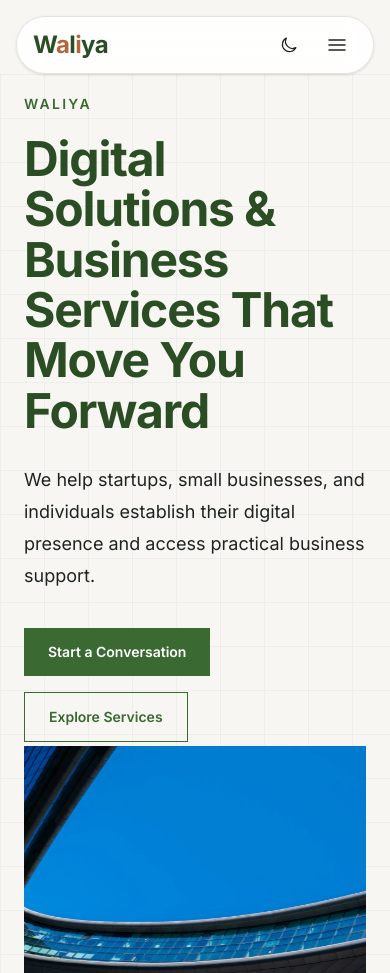
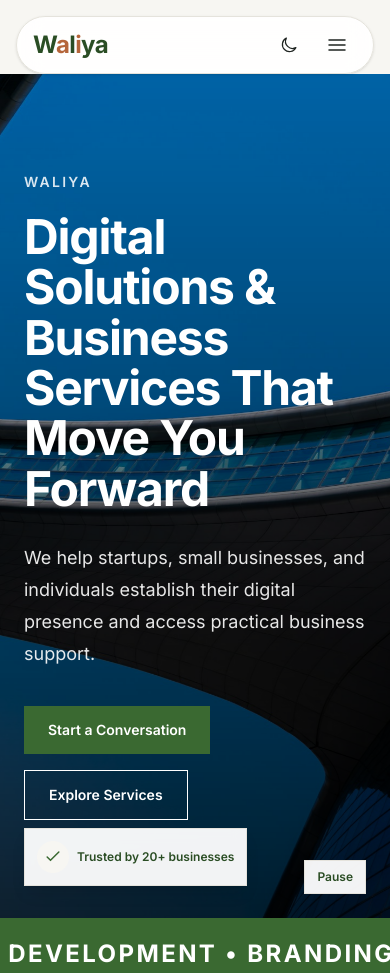
Before and after one commit to sinatrait/waliya-site, an Astro site: page / in a window 390 px wide. Shown: the top 973 px of the page. Built offline with nearby package versions, Linux system fonts and the light colour scheme; Astro itself is replaced by a stand-in of ours.

Commit message:
Mobile only full screen hero overlay

```diff
--- a/src/components/Hero.astro
+++ b/src/components/Hero.astro
@@ -33,31 +33,31 @@ const slides = [
 
 <section
 	id="hero-carousel"
-	class="hero-grid relative isolate bg-[#F7F6F2] dark:bg-dark-page"
+	class="hero-grid relative isolate min-h-[100svh] bg-[#F7F6F2] dark:bg-dark-page md:min-h-0"
 	role="region"
 	aria-roledescription="carousel"
 	aria-label="Featured services"
 >
-	<div class="mx-auto grid min-h-[80vh] max-w-7xl items-center gap-12 px-6 py-16 md:grid-cols-2 md:gap-16 md:py-24">
-		<div class="fade-up relative z-10 min-h-[560px] md:ml-4 md:min-h-[520px]" style="animation-delay: 100ms">
+	<div class="relative mx-auto grid min-h-[100svh] w-full max-w-7xl grid-cols-1 items-center md:min-h-[80vh] md:grid-cols-2 md:gap-16 md:px-6 md:py-24">
+		<div class="fade-up relative z-10 flex min-h-[100svh] flex-col justify-center px-6 py-20 md:ml-4 md:min-h-[520px] md:px-0 md:py-0" style="animation-delay: 100ms">
 			{slides.map((slide, index) => (
 				<div
 					id={`hero-copy-${slide.id}`}
 					class:list={[
-						"hero-copy-slide absolute inset-0 flex flex-col justify-center transition-opacity duration-1000 ease-in-out",
+						"hero-copy-slide absolute inset-0 flex flex-col justify-center px-6 py-20 transition-opacity duration-1000 ease-in-out md:px-0 md:py-0",
 						index === 0 ? "opacity-100" : "opacity-0",
 					]}
 					aria-hidden={index === 0 ? "false" : "true"}
 					data-active={index === 0 ? "true" : "false"}
 					inert={index !== 0}
 				>
-					<p class="mb-5 text-sm font-semibold uppercase tracking-[0.16em] text-primary-green dark:text-dark-green">
+					<p class="mb-5 text-sm font-semibold uppercase tracking-[0.16em] text-white/85 md:text-primary-green dark:md:text-dark-green">
 						Waliya
 					</p>
-					<h1 class="max-w-3xl text-5xl font-extrabold leading-[1.05] tracking-tight text-primary-dark dark:text-dark-text md:text-7xl">
+					<h1 class="max-w-3xl text-5xl font-extrabold leading-[1.05] tracking-tight text-white md:text-7xl md:text-primary-dark dark:md:text-dark-text">
 						{slide.headline}
 					</h1>
-					<p class="mt-7 max-w-xl text-lg leading-8 text-text">
+					<p class="mt-7 max-w-xl text-lg leading-8 text-white/90 md:text-text">
 						{slide.subheadline}
 					</p>
 					<div class="mt-9 flex flex-wrap gap-4">
@@ -69,7 +69,7 @@ const slides = [
 						</a>
 						<a
 							href="/services"
-							class="inline-flex items-center justify-center border border-primary-green px-6 py-3.5 text-sm font-semibold text-primary-green transition-colors hover:bg-primary-green hover:text-white dark:border-dark-green dark:text-dark-green dark:hover:bg-dark-green dark:hover:text-dark-page"
+							class="inline-flex items-center justify-center border border-white px-6 py-3.5 text-sm font-semibold text-white transition-colors hover:bg-white hover:text-primary-dark md:border-primary-green md:text-primary-green md:hover:bg-primary-green md:hover:text-white dark:md:border-dark-green dark:md:text-dark-green dark:md:hover:bg-dark-green dark:md:hover:text-dark-page"
 						>
 							Explore Services
 						</a>
@@ -78,8 +78,8 @@ const slides = [
 			))}
 		</div>
 
-		<div class="fade-up relative z-10 md:ml-4" style="animation-delay: 500ms">
-			<div class="hero-image-frame relative aspect-[4/5] overflow-hidden bg-[#E5E3DC] dark:bg-dark-border md:aspect-[5/6]">
+		<div class="fade-up absolute inset-0 z-0 h-full w-full md:relative md:inset-auto md:z-auto md:ml-4 md:h-auto md:w-auto" style="animation-delay: 500ms">
+			<div class="hero-image-frame relative h-full w-full overflow-hidden bg-[#E5E3DC] dark:bg-dark-border md:aspect-[5/6] md:h-auto md:w-auto">
 				{slides.map((slide, index) => (
 					<div
 						class:list={[
@@ -98,6 +98,10 @@ const slides = [
 						/>
 					</div>
 				))}
+				<div
+					class="absolute inset-0 z-0 bg-gradient-to-t from-black/80 via-black/50 to-black/20 md:hidden"
+					aria-hidden="true"
+				></div>
 				<button
 					type="button"
 					class="hero-rotation-toggle absolute bottom-6 right-6 z-10 border border-[#E5E3DC] bg-white/95 px-3 py-2 text-xs font-semibold text-primary-dark transition-[opacity,color,background-color] duration-200 hover:bg-white focus-visible:outline focus-visible:outline-2 focus-visible:outline-offset-2 focus-visible:outline-primary-green dark:border-dark-border dark:bg-dark-surface/95 dark:text-dark-text dark:hover:bg-dark-surface"
@@ -106,7 +110,7 @@ const slides = [
 				>
 					Pause
 				</button>
-				<div class="absolute bottom-4 left-4 z-10 flex max-w-[calc(100%-2rem)] items-center gap-2 border border-[#E5E3DC] bg-white/95 px-3 py-3 shadow-lg backdrop-blur-sm dark:border-dark-border dark:bg-dark-surface/95 sm:bottom-6 sm:left-6 sm:gap-3 sm:px-5">
+				<div class="absolute bottom-8 left-6 z-20 flex max-w-[calc(100%-3rem)] items-center gap-2 border border-[#E5E3DC] bg-white/95 px-3 py-3 shadow-lg backdrop-blur-sm dark:border-dark-border dark:bg-dark-surface/95 md:bottom-6 md:left-6 sm:gap-3 sm:px-5">
 					<span class="flex size-8 shrink-0 items-center justify-center rounded-full bg-[#F7F6F2] text-primary-green dark:bg-dark-page dark:text-dark-green sm:size-9">
 						<svg
 							class="size-5"
```
